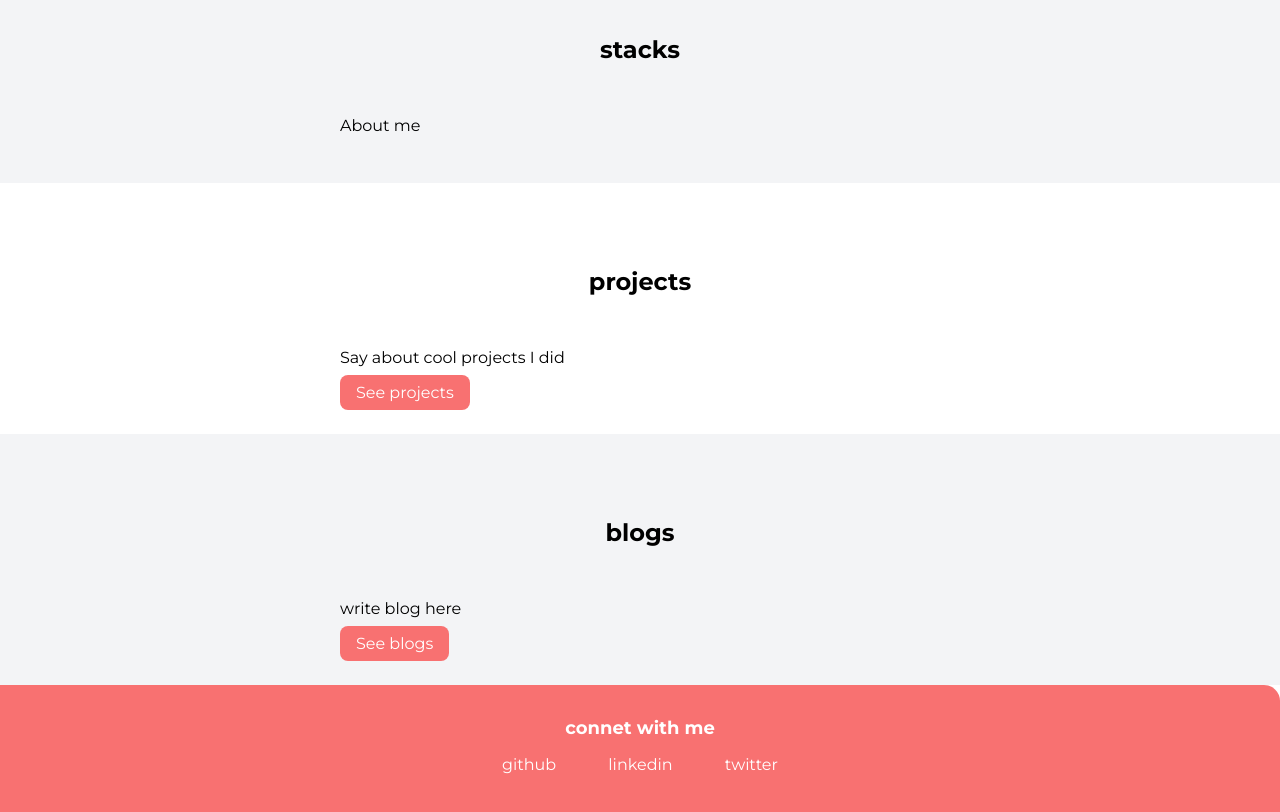
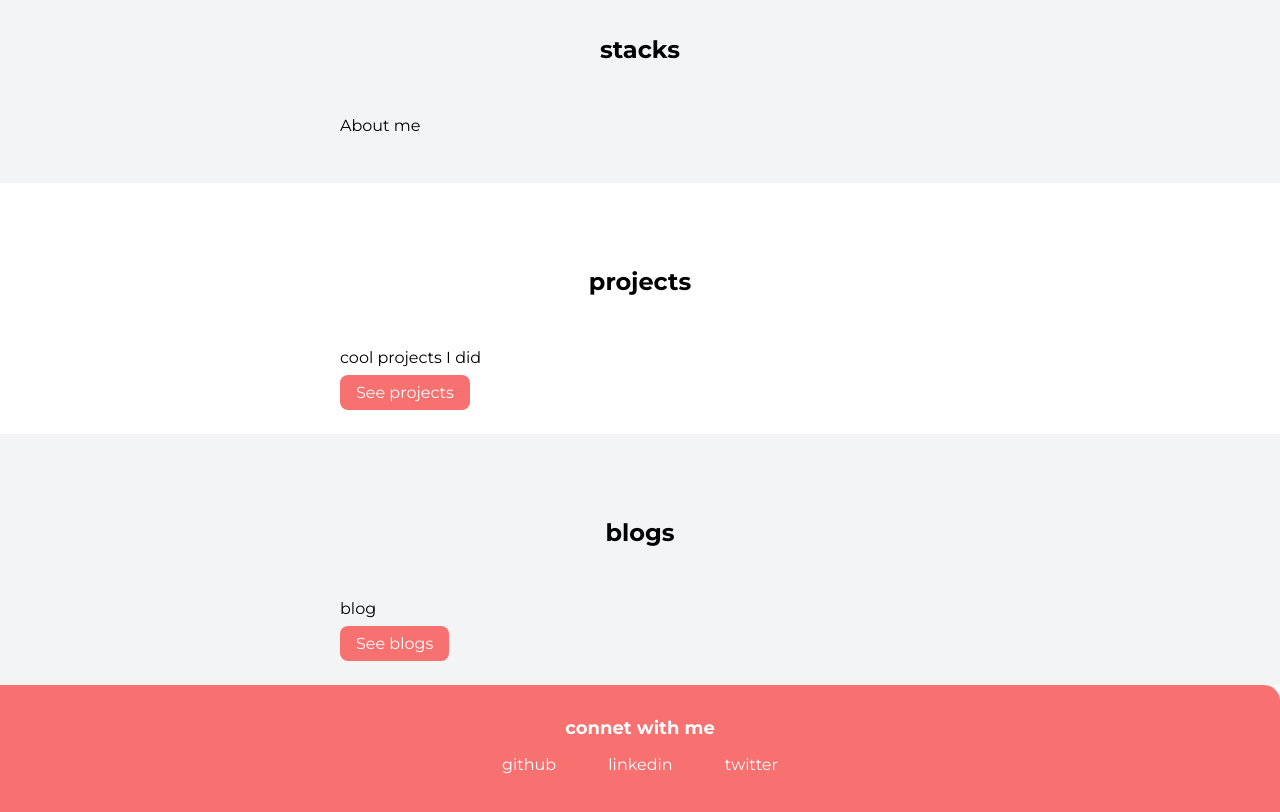
Before and after one commit to partharoyy/Design-the-site, a plain HTML site: page index.html in a window 1280 px wide. Shown: the part 690-1502 px from the top of the page. Drawn offline with Linux system fonts and the light colour scheme.

Commit message:
update links

```diff
--- a/index.html
+++ b/index.html
@@ -41,7 +41,7 @@
     <section class="section">
         <div class="container container-center">
             <h1>projects</h1>
-            <p>Say about cool projects I did</p>
+            <p>cool projects I did</p>
             <a class="link link-primary" href="/">See projects</a>
         </div>
     </section>
@@ -49,7 +49,7 @@
     <section class="section ow">
         <div class="container container-center">
             <h1>blogs</h1>
-            <p>write blog here</p>
+            <p>blog</p>
             <a class="link link-primary" href="/">See blogs</a>
         </div>
 
```
